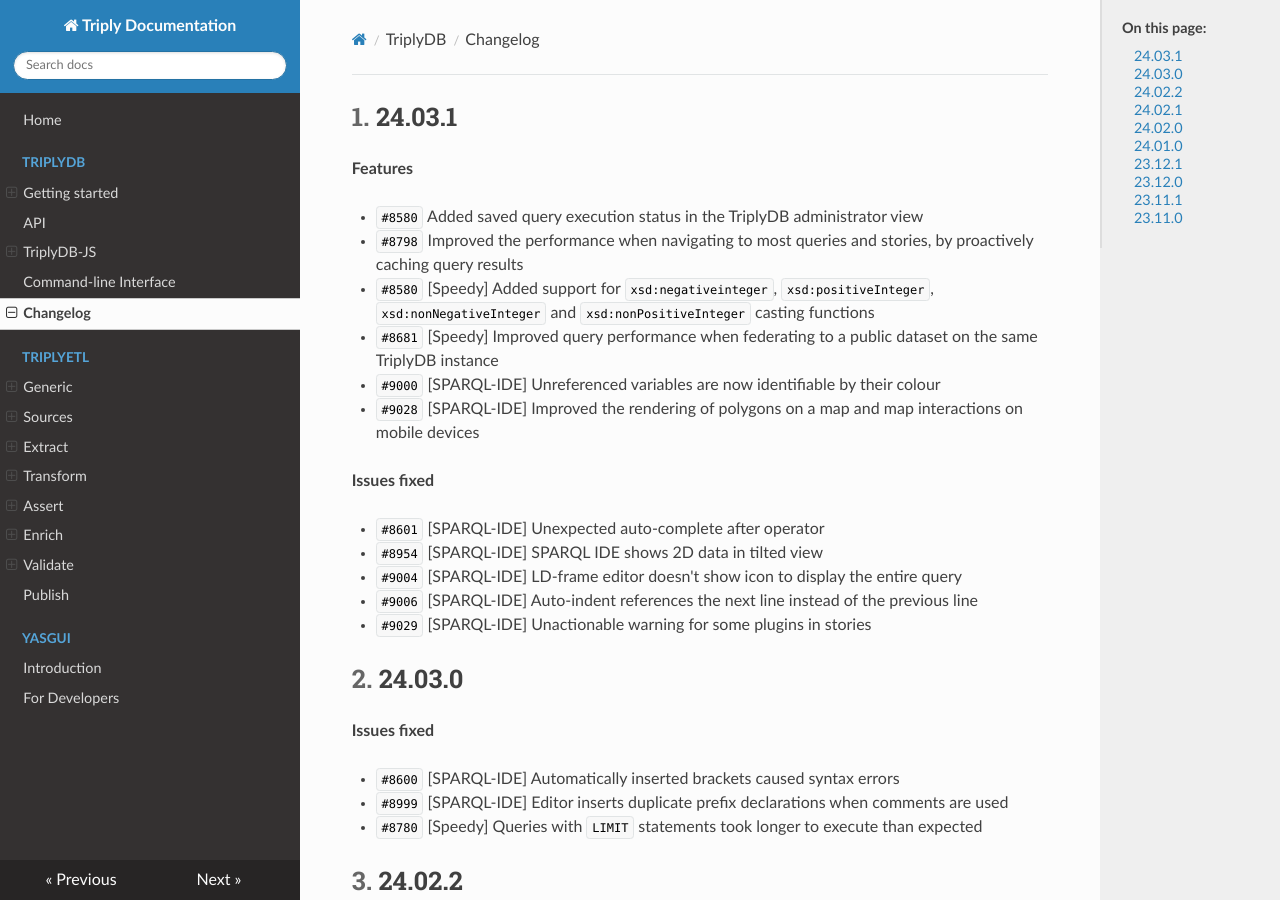
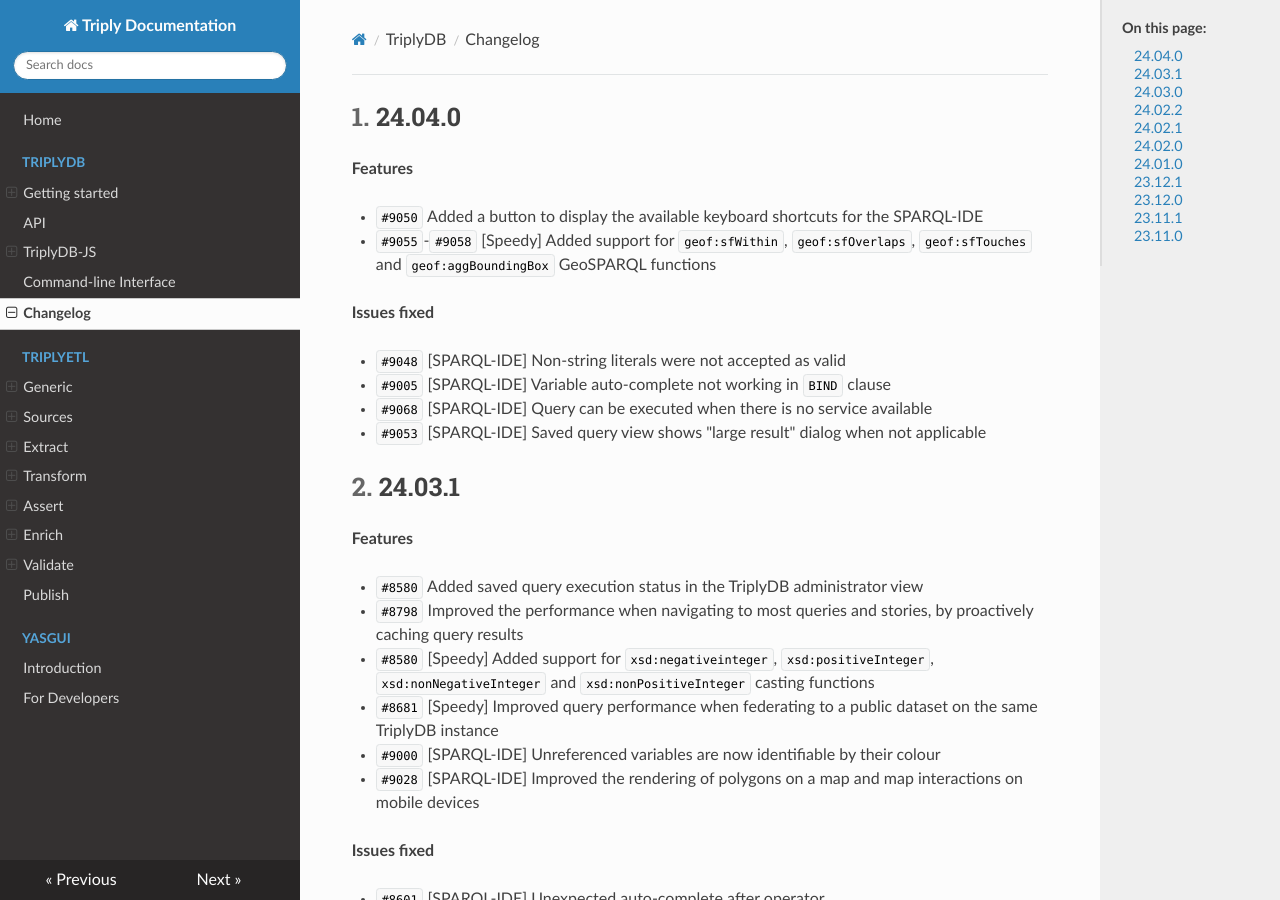
Before and after one commit to TriplyDB/Documentation, an MkDocs documentation site: the page built from docs/triplydb-changelog/index.md, in a window 1280 px wide and 900 px high. Built offline with MkDocs 1.6.1, drawn with Linux system fonts in a browser that asks for light colours.

Commit message:
Updated TriplyDB changelog.

```diff
--- a/docs/triplydb-changelog/index.md
+++ b/docs/triplydb-changelog/index.md
@@ -4,6 +4,21 @@
 ---
 
 [TOC]
+
+## 24.04.0 {#24.04.0}
+
+**Features**
+
+- `#9050` Added a button to display the available keyboard shortcuts for the SPARQL-IDE
+- `#9055`-`#9058` [Speedy] Added support for `geof:sfWithin`, `geof:sfOverlaps`, `geof:sfTouches` and `geof:aggBoundingBox` GeoSPARQL functions
+
+**Issues fixed**
+
+- `#9048` [SPARQL-IDE] Non-string literals were not accepted as valid
+- `#9005` [SPARQL-IDE] Variable auto-complete not working in `BIND` clause
+- `#9068` [SPARQL-IDE] Query can be executed when there is no service available
+- `#9053` [SPARQL-IDE] Saved query view shows "large result" dialog when not applicable
+
 
 ## 24.03.1 {#24.03.1}
 
```
